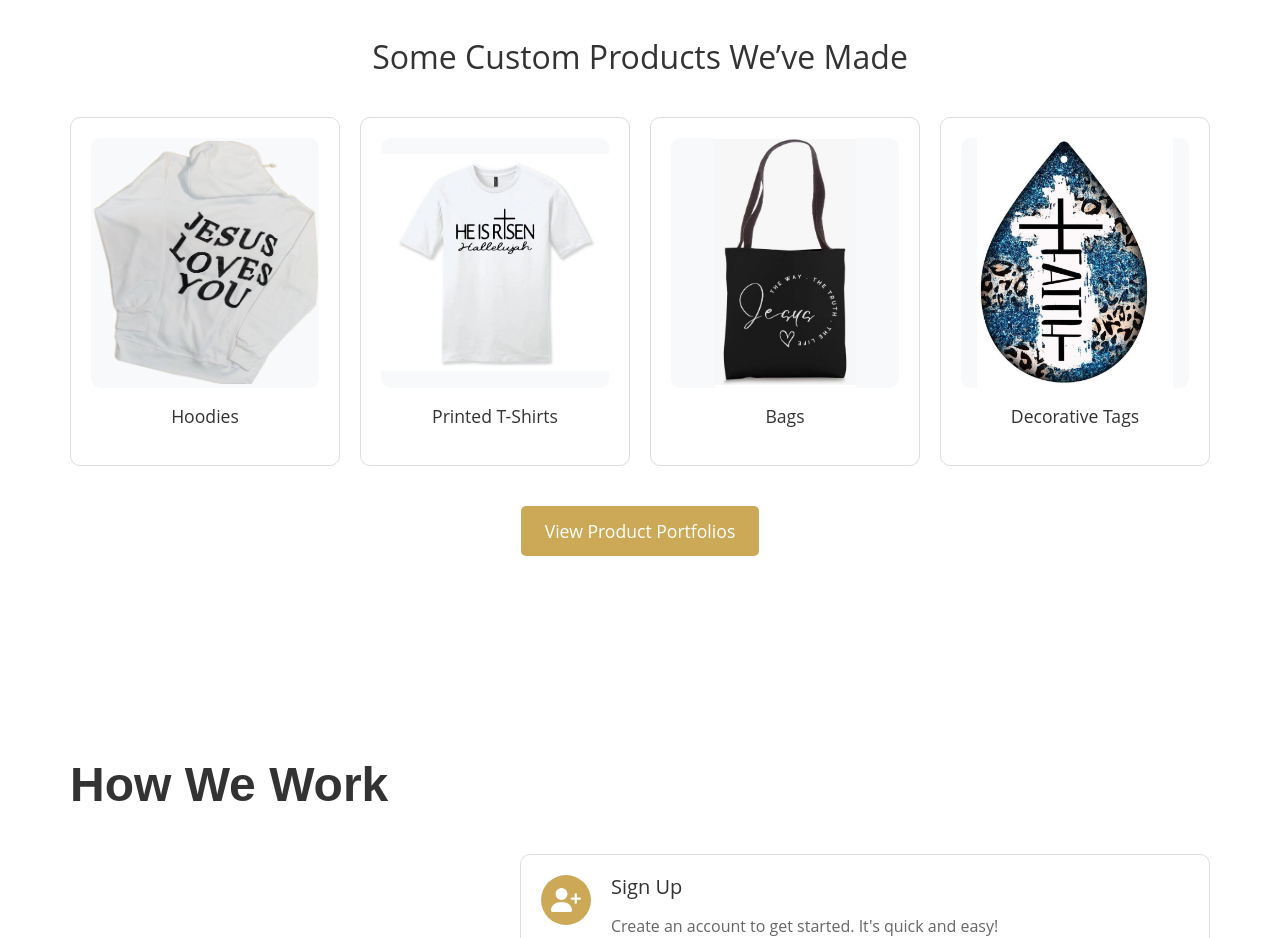
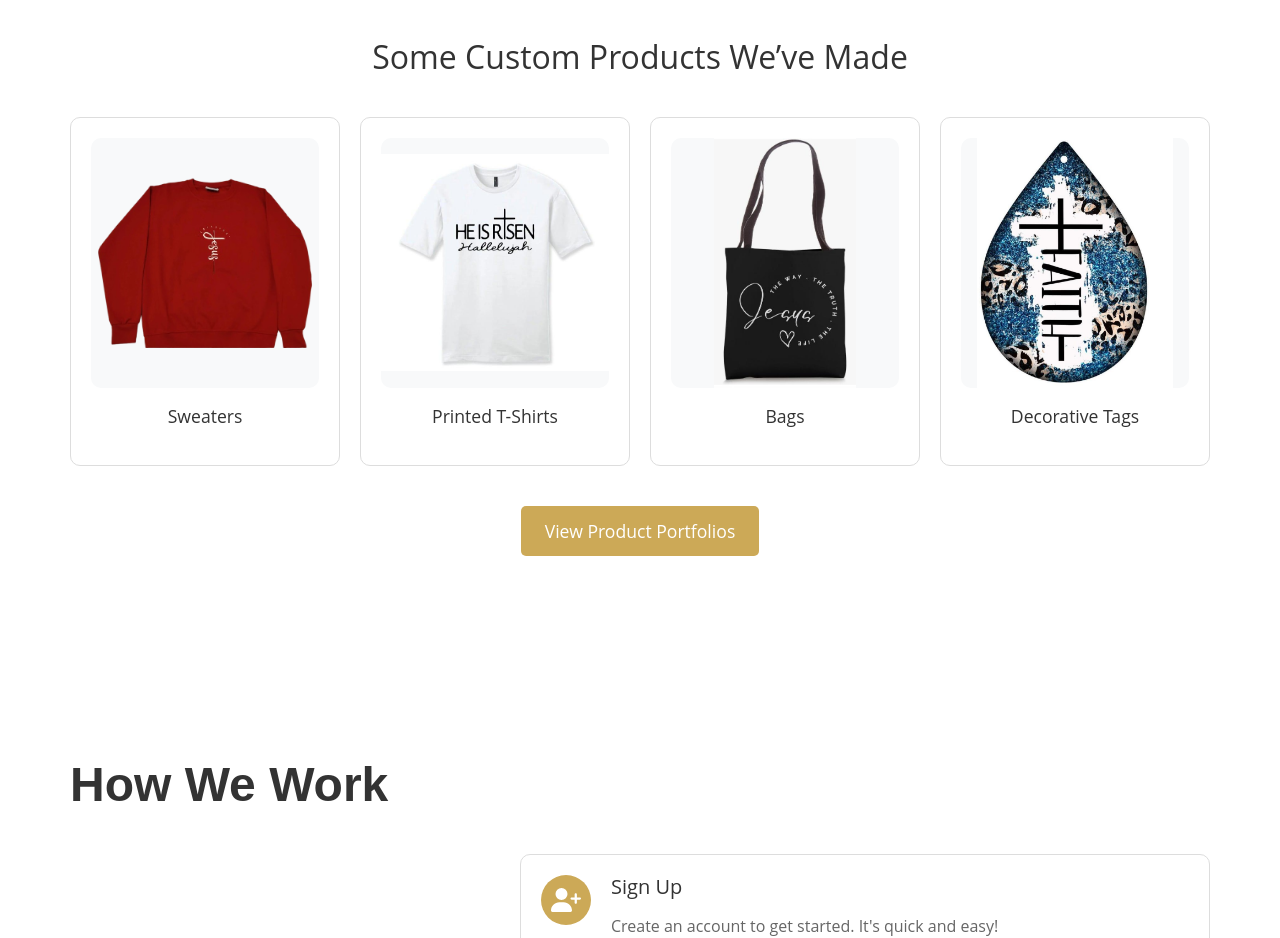
Before and after one commit to joshchif3/FGC, a React (Vite) app: page / in a window 1280 px wide. Shown: the part 820-1758 px from the top of the page. Built offline with nearby package versions, Linux system fonts and the light colour scheme.

Commit message:
api chnages

```diff
--- a/src/components/Home.jsx
+++ b/src/components/Home.jsx
@@ -35,8 +35,8 @@ function Home() {
         <h3>Some Custom Products We’ve Made</h3>
         <div className="showcase-grid">
           <div className="showcase-item">
-            <img src="/images/hoodies.png" alt="Custom Hoodies" />
-            <p>Hoodies</p>
+            <img src="/images/sweaters.png" alt="Custom Hoodies" />
+            <p>Sweaters</p>
           </div>
           <div className="showcase-item">
             <img src="/images/T-shirts.jpg" alt="Printed T-Shirts" />
```
Also changed, not shown: public/images/sweaters.png (added).
